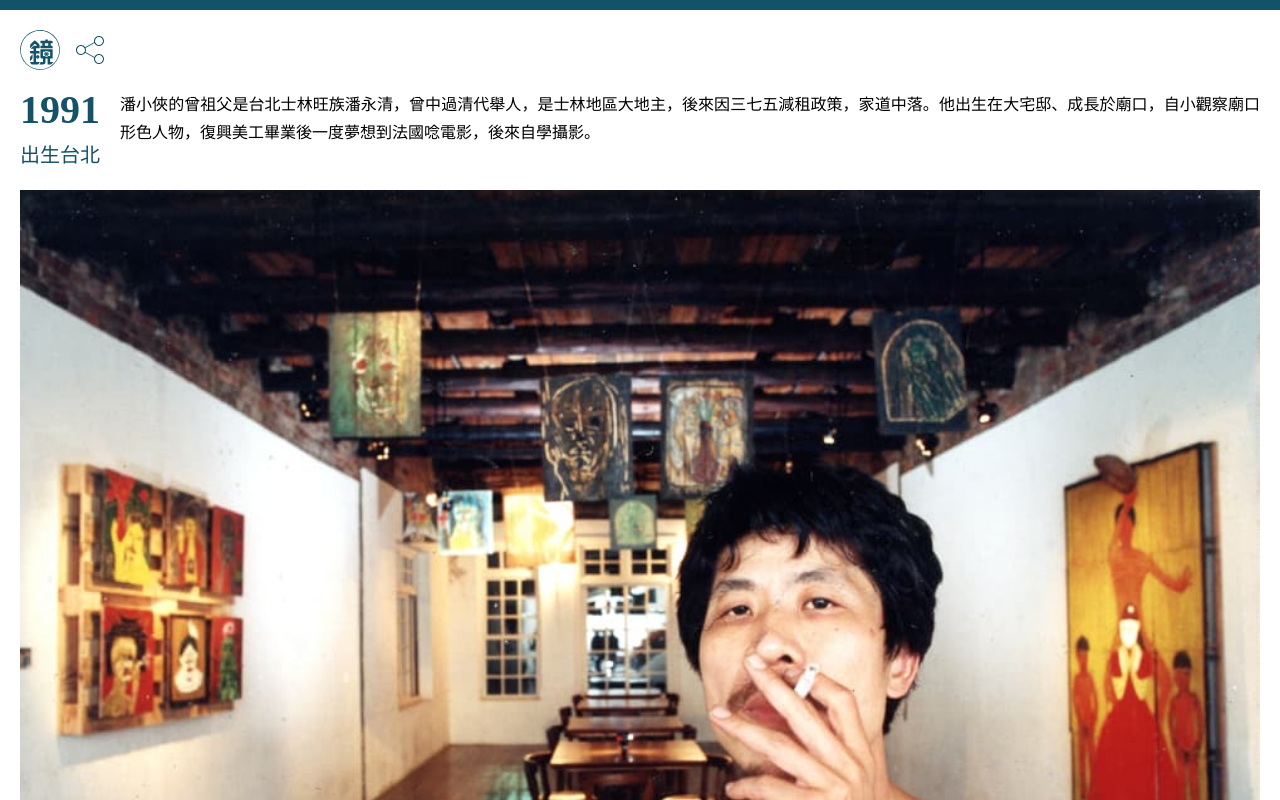
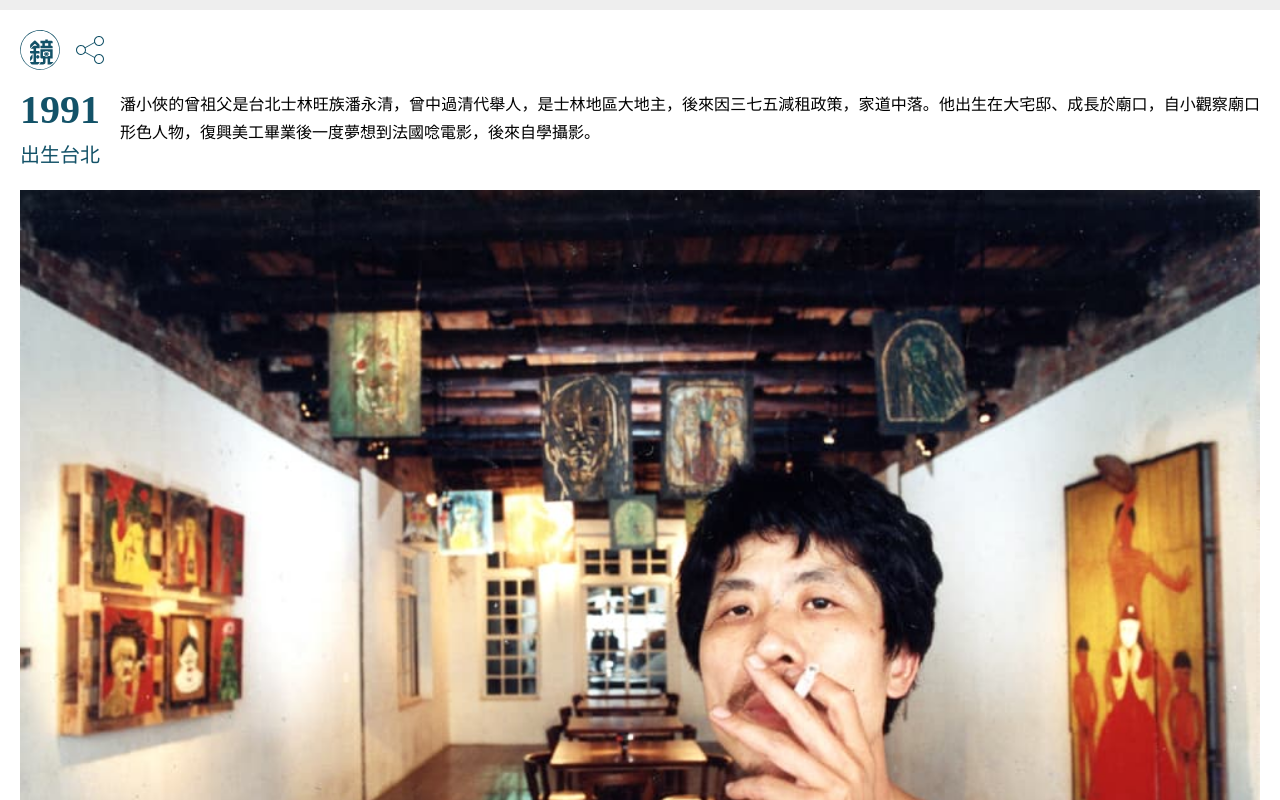
Before and after one commit to readr-media/projects, a Svelte app in the folder photographer-panhsiaohsia/: page / in a window 1280 px wide. Shown: the top 800 px of the page. Built offline with nearby package versions, Linux system fonts and the light colour scheme; a web font is replaced by a local one.

Commit message:
feat(photographer-panhsiaohsia): let the progress bar work

```diff
--- a/photographer-panhsiaohsia/src/components/ProgressBar.svelte
+++ b/photographer-panhsiaohsia/src/components/ProgressBar.svelte
@@ -1,9 +1,37 @@
-<div class="progress-bar {$$props.class || ''}"></div>
+<progress
+  class="progress-bar  {$$props.class || ''}"
+  value={$progress}
+>
+</progress>
+
+<script>
+  export let progressValue = 0
+  import { tweened } from 'svelte/motion'
+	import { cubicOut } from 'svelte/easing'
+
+	const progress = tweened(0, {
+		duration: 400,
+		easing: cubicOut
+	})
+
+  $: progress.set(progressValue)
+</script>
 
 <style lang="scss">
   .progress-bar {
+    appearance: none;
     width: 100%;
     height: 10px;
-    background-color: #135268;
+    &::-webkit-progress-bar {
+      background-color: #eee;
+    }
+    &::-webkit-progress-value {
+      background-color: #135268;
+    }
+    &::-moz-progress-bar {
+      background-color: #135268 !important;
+    }
+    background-color: #eee;
+    color: #135268;
   }
 </style>
--- a/photographer-panhsiaohsia/src/views/Mobile.svelte
+++ b/photographer-panhsiaohsia/src/views/Mobile.svelte
@@ -1,7 +1,7 @@
 <section class="mobile-wrapper">
-  <ProgressBar class="progress-barr" />
+  <ProgressBar class="progress-bar" progressValue={articleProgress} />
   <Header />
-  <section class="article-wrapper">
+  <section bind:this={articleWrapper}  class="article-wrapper">
     <article class="article">
       <div class="article__info info">
         <div class="info__info-title info-title">
@@ -283,15 +283,25 @@
   </section>
 </section>
 
+<svelte:window on:scroll={handleWindowScroll} />
+
 <script>
   import ProgressBar from '../components/ProgressBar.svelte'
   import Header from '../components/Header.svelte'
   import Year from '../components/Year.svelte'
   import Figure from '../components/Figure.svelte'
+
+  let articleWrapper
+  let articleProgress = 0
+  function handleWindowScroll() {
+    const articleWrapperRect = articleWrapper.getBoundingClientRect()
+    articleProgress = -articleWrapperRect.top / (articleWrapperRect.bottom - articleWrapperRect.top)
+  }
+
 </script>
 
 <style lang="scss">
-  .mobile-wrapper :global(.progress-barr) {
+  .mobile-wrapper :global(.progress-bar) {
     position: fixed;
     top: 0;
     left: 0;
```
